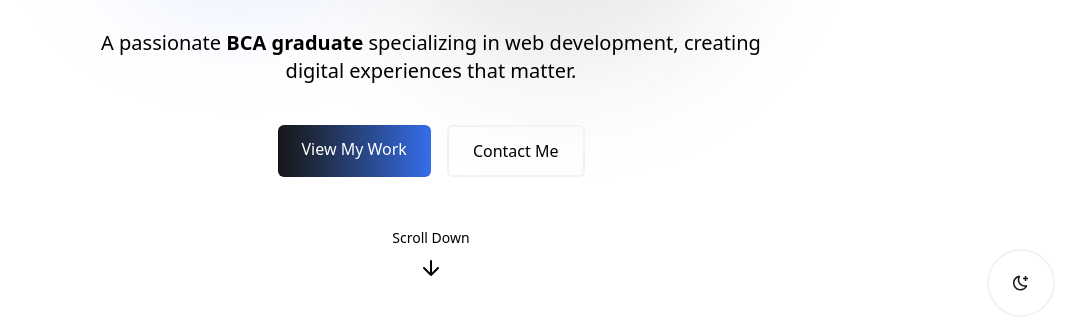
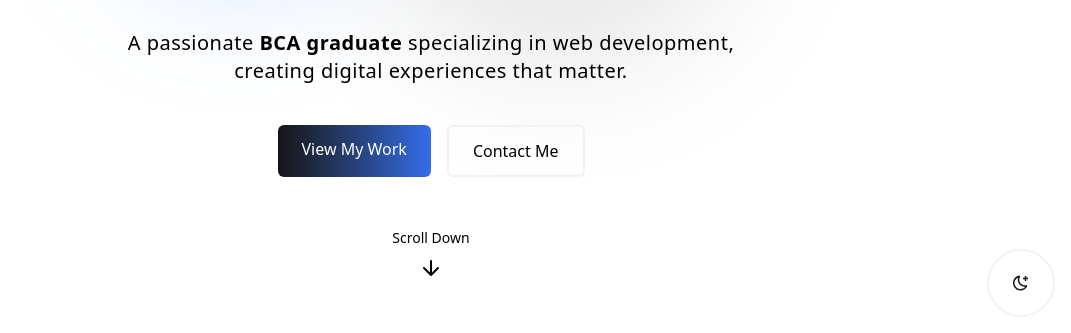
Before and after one commit to tanuvnair/personal-portfolio, a website: page index.html in a window 1280 px wide. Shown: the part 467-800 px from the top of the page, without its empty margins (209-1280 px from the left). Drawn offline with Linux system fonts and the light colour scheme.

Commit message:
Minor changes to landing page styling

```diff
--- a/index.html
+++ b/index.html
@@ -152,7 +152,9 @@
                     </div>
 
                     <!-- Short introduction -->
-                    <p class="text-lg md:text-xl mb-10 max-w-2xl mx-auto">
+                    <p
+                        class="font-light tracking-wide text-lg md:text-xl mb-10 max-w-2xl mx-auto"
+                    >
                         A passionate
                         <span class="font-semibold">BCA graduate</span>
                         specializing in web development, creating digital
```
Also changed, not shown: css/output.css.
